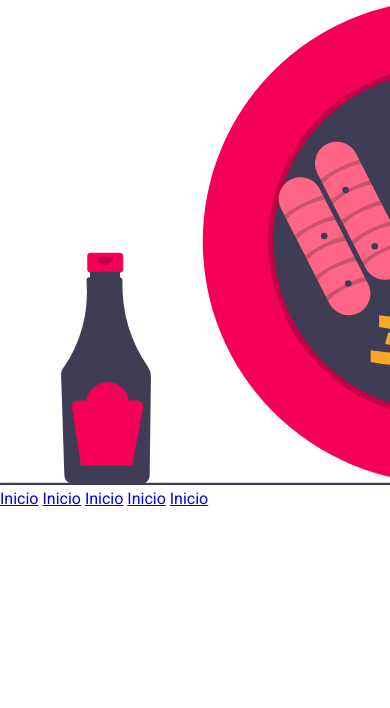
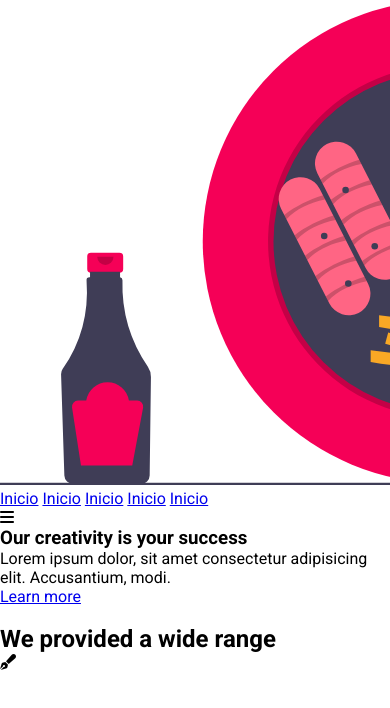
Before and after one commit to fl05an17/WebPageFrontend, a plain HTML site: page index.html in a window 390 px wide. Shown: the top 708 px of the page. Drawn offline with Linux system fonts and the light colour scheme.

Commit message:
Sprint 2
Add:
-Menu hamburger
-Seccion Contenido de Bievenida
-Seccion About Us

```diff
--- a/index.html
+++ b/index.html
@@ -22,8 +22,36 @@
                     <a href="#">Inicio</a>
                     <a href="#">Inicio</a>
                 </div>
+                <div class="hamburger">
+                    <i class="fas fa-bars"></i>
+                </div>
             </section>
         </nav>
+        <div class="contenedor">
+            <section class="contenido-header">
+                <section class="textos-header">
+                    <h1>Our creativity is your success</h1>
+                    <p>Lorem ipsum dolor, sit amet consectetur adipisicing elit. Accusantium, modi.</p>
+                    <a href="#">Learn more</a>
+                </section>
+                <img src="primeraIlustracion.svg" alt="">
+            </section>
+        </div>
     </header>
+    <section class="about-us">
+        <div class="contenedor1">
+            <h2 class="titulo">We provided a wide range</h2>
+            <div class="contenedor-articulo">
+                <div class="articulo">
+                    <i class="fas fas fa-pen-fancy"></i>
+                </div>
+            </div>
+        </div>
+    </section>
+
+
+
+
+    <script src="https://kit.fontawesome.com/2d64c6f0e8.js" crossorigin="anonymous"></script>
 </body>
 </html>
```
